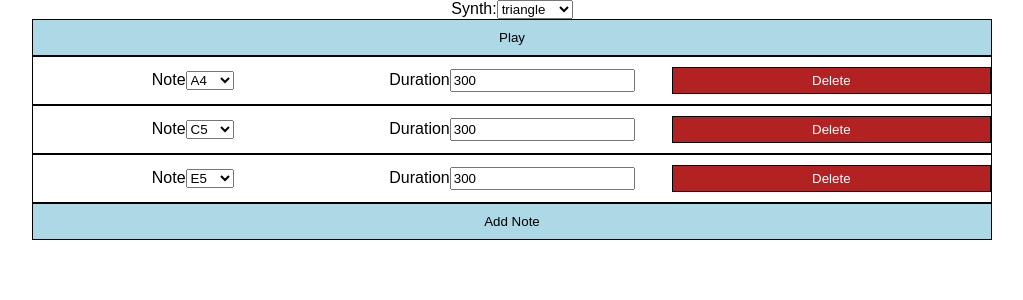
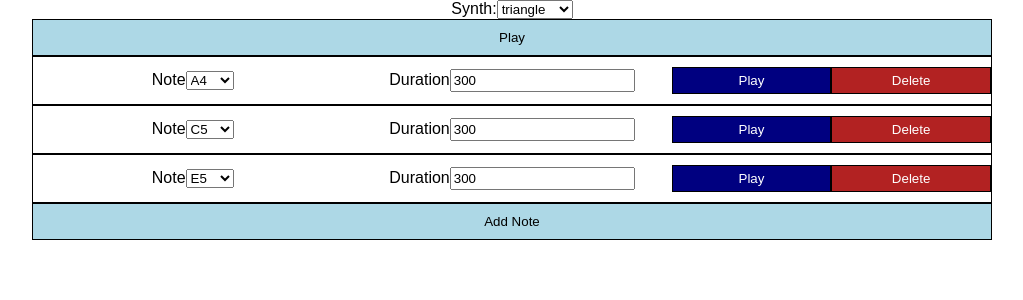
Before and after one commit to zgulde/react-synth, a React (Create React App) app: page / in a window 1280 px wide. Shown: the top 300 px of the page, without its empty margins (128-1151 px from the left). Built offline with nearby package versions, Linux system fonts and the light colour scheme; what web-audio-daw would draw is missing.

Commit message:
add play button for individual notes

```diff
--- a/src/App.js
+++ b/src/App.js
@@ -79,6 +79,7 @@ class App extends Component {
         {this.state.notes.map((note, i) => {
           return <Note key={i}
             {...note}
+            play={this.playSound}
             deleteNote={() => this.deleteNote(i)}
             updatePitch={this.updateNote(i)}
             updateDuration={this.updateNote(i)} />;
--- a/src/Note.css
+++ b/src/Note.css
@@ -5,11 +5,14 @@
 
 .Note button {
     display: inline-block;
-    width: 33.333333%;
-    color: white;
-    background: firebrick;
+    width: 50%;
     border: 1px solid black;
     padding: 5px 10px;
+}
+
+.Note button:active,
+.Note button:focus {
+    outline: 0;
 }
 
 .Note label {
@@ -22,3 +25,18 @@
     display: inline-block;
     line-height: 1.3em;
 }
+
+.Note .controls {
+    display: inline-block;
+    width: 33.33%;
+}
+
+.Note .delete {
+    color: white;
+    background: firebrick;
+}
+
+.Note .play {
+    color: white;
+    background: navy;
+}
--- a/src/Note.js
+++ b/src/Note.js
@@ -167,7 +167,10 @@ const Note = (props) => {
         Duration
         <input name='duration' onChange={props.updateDuration} value={props.duration} type='number' />
       </label>
-      <button onClick={props.deleteNote}>Delete</button>
+      <div className="controls">
+        <button className="play" onClick={() => props.play(props)}>Play</button>
+        <button className="delete" onClick={props.deleteNote}>Delete</button>
+        </div>
     </div>
   );
 };
@@ -175,8 +178,6 @@ const Note = (props) => {
 Note.defaultProps = {
   pitch: 'A4',
   duration: 300,
-  updatePitch: () => null,
-  updateDuration: () => null,
 };
 
 export default Note;
```
